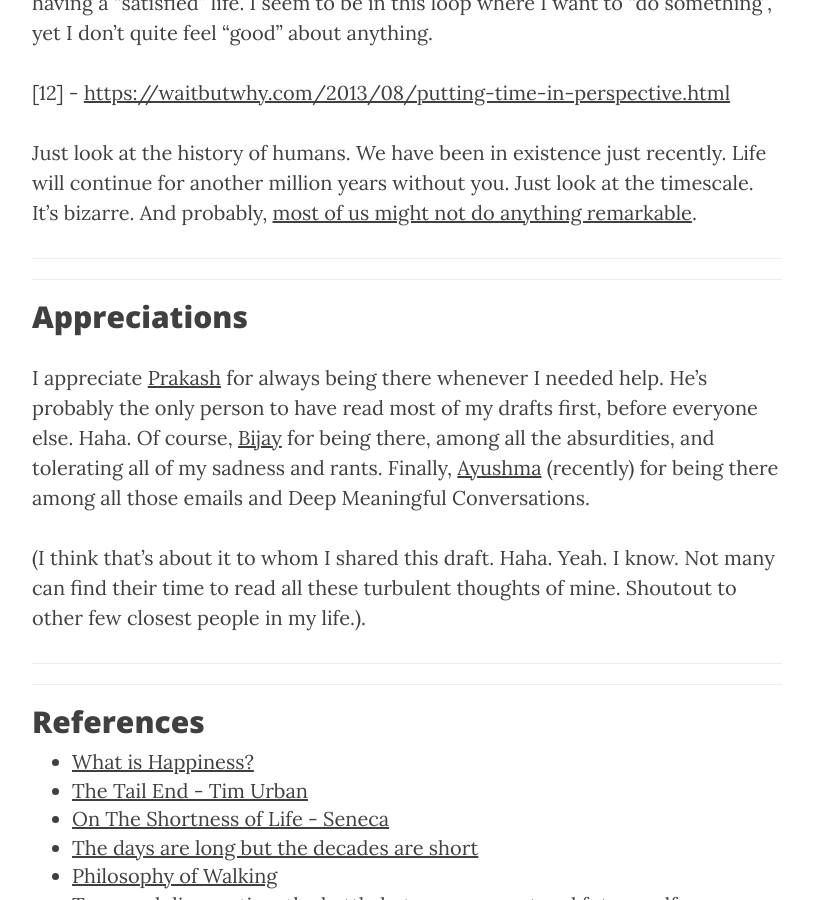
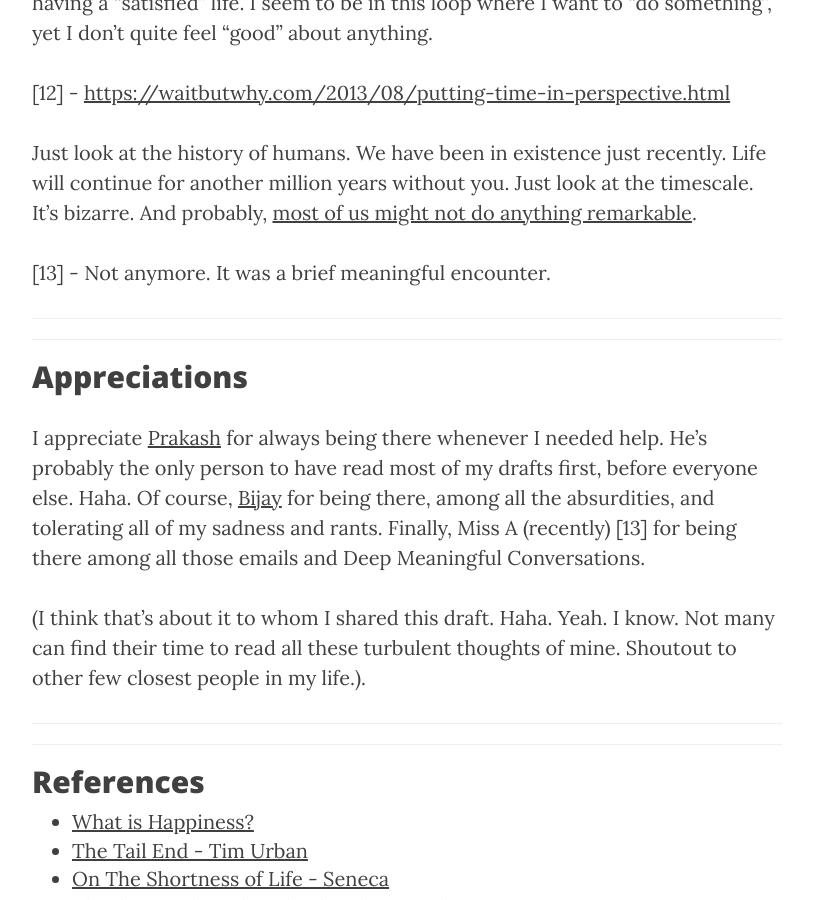
Before and after one commit to NISH1001/NISH1001.github.io, a Jekyll site: the page built from _posts/2020-07-29-life-struggle-absurdity-happiness.markdown, in a window 1280 px wide and 900 px high, scrolled down 14005 px. Shown: the whole window, without its empty margins (233-1046 px from the left). Built offline with Jekyll 4.4.1, drawn with Linux system fonts in a browser that asks for light colours; comment, search, counter and statistics services are not loaded.

Commit message:
Update 2020-07-29-life-struggle-absurdity-happiness.markdown

```diff
--- a/_posts/2020-07-29-life-struggle-absurdity-happiness.markdown
+++ b/_posts/2020-07-29-life-struggle-absurdity-happiness.markdown
@@ -296,12 +296,14 @@ Zoom into your mind-cave. Lust, love, hatred, dislike, pessimism, optimism, skil
 
 Just look at the history of humans. We have been in existence just recently. Life will continue for another million years without you. Just look at the timescale. It's bizarre. And probably, [most of us might not do anything remarkable](https://www.youtube.com/watch?v=vmIUvp0e1bw).
 
+[13] - Not anymore. It was a brief meaningful encounter.
+
 ---
 ---
 
 ## Appreciations
 
-I appreciate [Prakash](https://twitter.com/Prakashdbhatta) for always being there whenever I needed help. He’s probably the only person to have read most of my drafts first, before everyone else. Haha. Of course, [Bijay](https://bglearning.substack.com/) for being there, among all the absurdities, and tolerating all of my sadness and rants. Finally, [Ayushma](https://www.youtube.com/watch?v=7JrOK2dXE_M) (recently) for being there among all those emails and Deep Meaningful Conversations.
+I appreciate [Prakash](https://twitter.com/Prakashdbhatta) for always being there whenever I needed help. He’s probably the only person to have read most of my drafts first, before everyone else. Haha. Of course, [Bijay](https://bglearning.substack.com/) for being there, among all the absurdities, and tolerating all of my sadness and rants. Finally, Miss A (recently) [13] for being there among all those emails and Deep Meaningful Conversations.
 
 (I think that’s about it to whom I shared this draft. Haha. Yeah. I know. Not many can find their time to read all these turbulent thoughts of mine. Shoutout to other few closest people in my life.).
 
```
